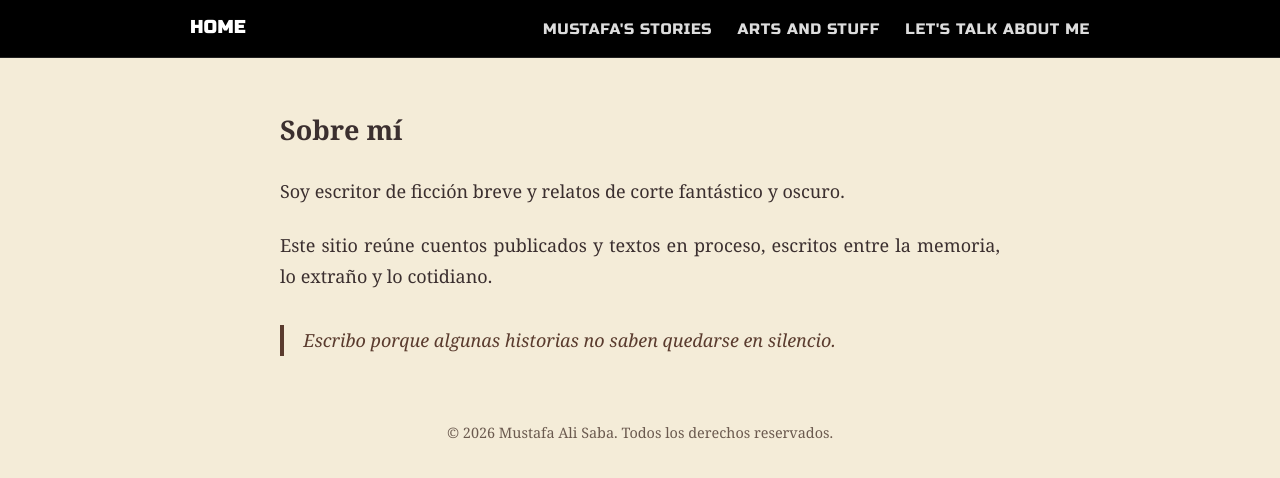
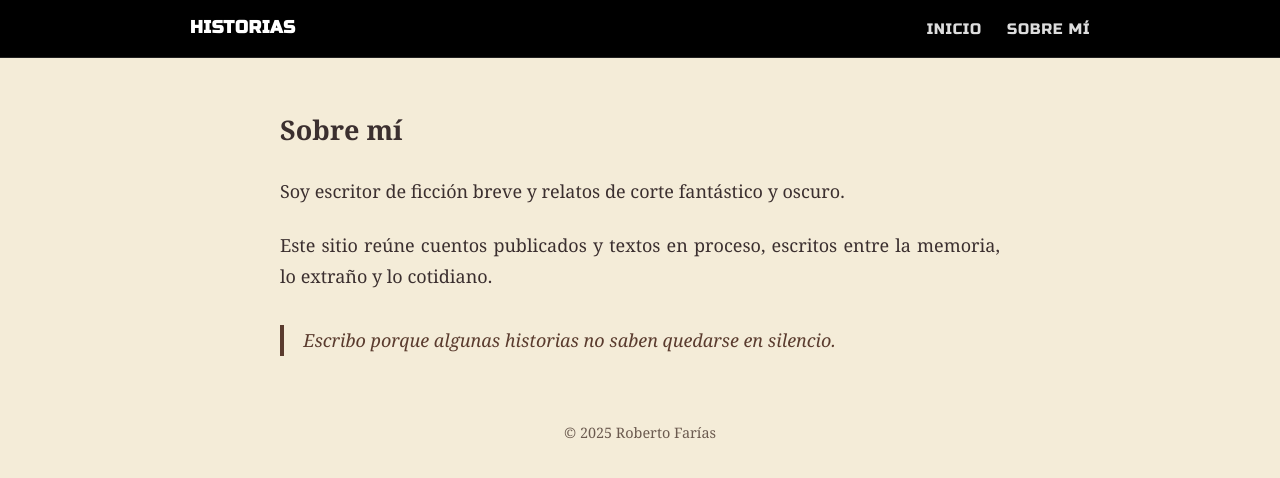
Before and after one commit to mustafaalisaba/mustafaalisaba, a Jekyll site: the page built from about.md, in a window 1280 px wide. Shown: the top 478 px of the page. Built offline with Jekyll 4.4.1, drawn with Linux system fonts in a browser that asks for light colours.

Commit message:
new default

```diff
--- a/_layouts/default.html
+++ b/_layouts/default.html
@@ -15,11 +15,10 @@
 
 <nav class="navbar">
   <div class="nav-container">
-    <a class="nav-title" href="{{ '/' | relative_url }}">Home</a>
+    <a class="nav-title" href="{{ '/' | relative_url }}">Historias</a>
     <div class="nav-links">
-      <a href="{{ '/' | relative_url }}">Mustafa's Stories</a>
-      <a href="{{ '/' | relative_url }}">Arts and Stuff</a>
-      <a href="{{ '/about' | relative_url }}">Let's Talk About Me</a>
+      <a href="{{ '/' | relative_url }}">Inicio</a>
+      <a href="{{ '/about/' | relative_url }}">Sobre mí</a>
     </div>
   </div>
 </nav>
@@ -29,7 +28,7 @@
 </main>
 
 <footer>
-  © 2026 Mustafa Ali Saba. Todos los derechos reservados.
+  © 2025 Roberto Farías
 </footer>
 
 </body>
```
